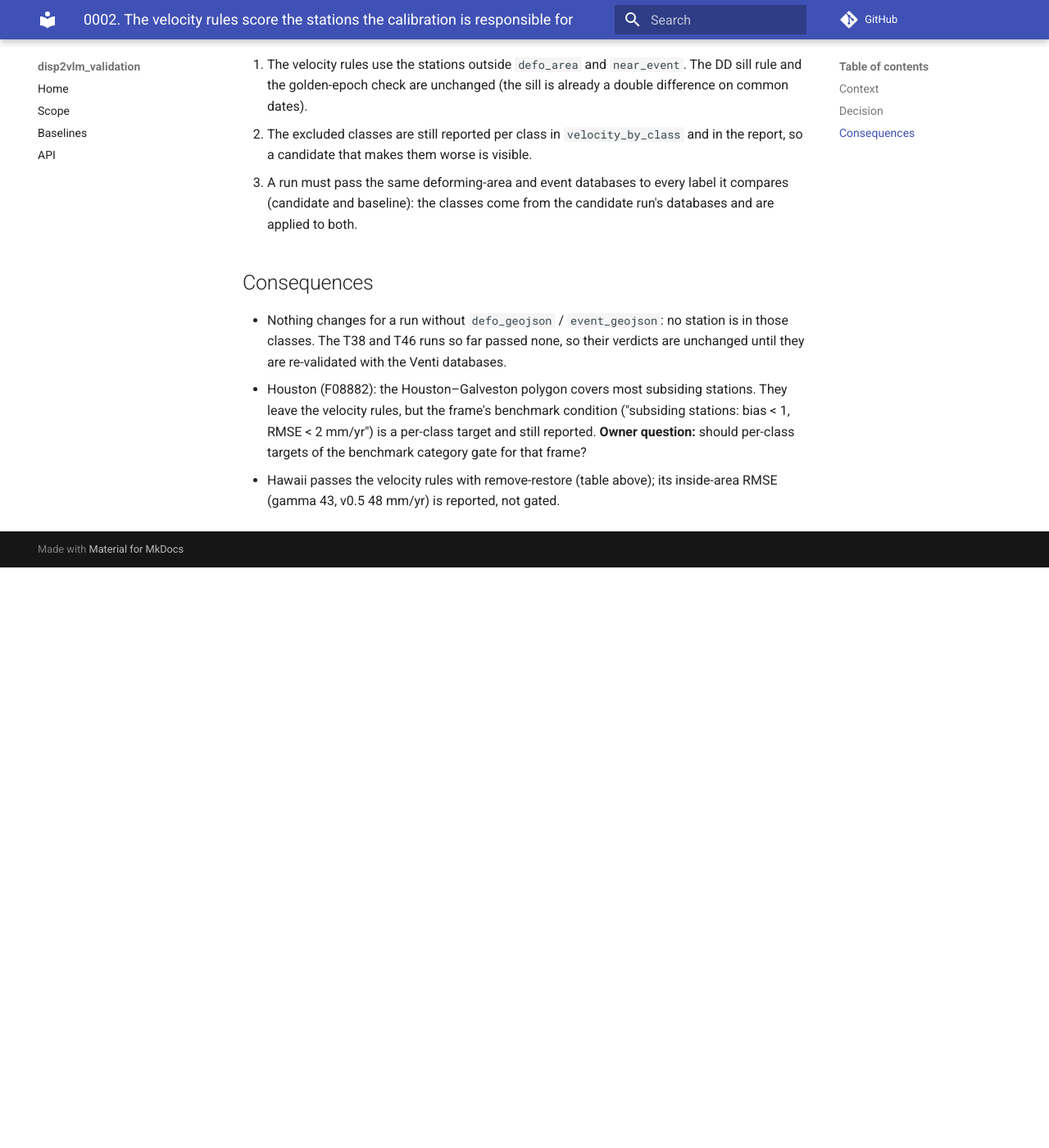
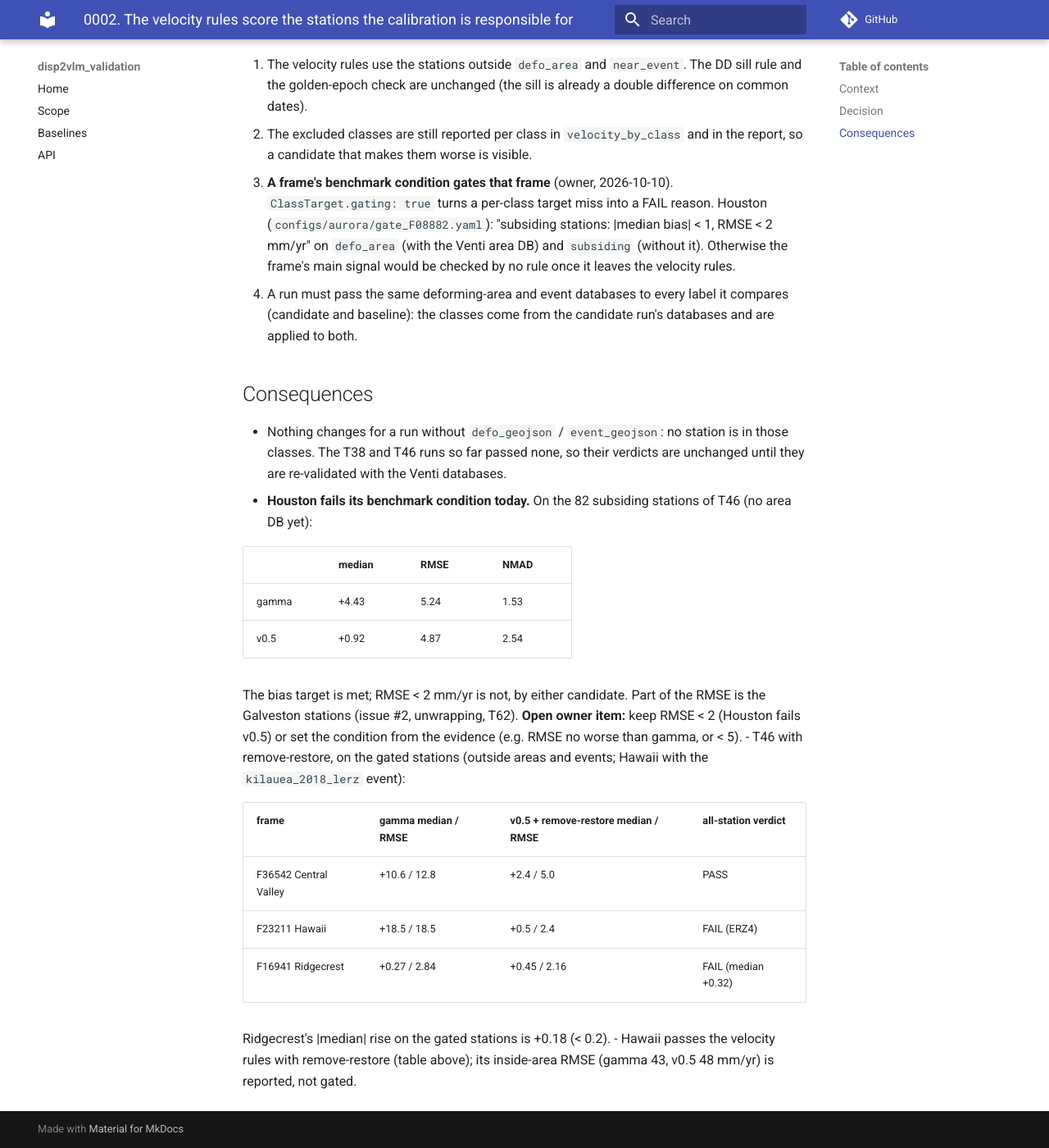
Before and after one commit to mgovorcin/disp2vlm_validation, an MkDocs documentation site: the page built from docs/decisions/0002-velocity-gate-outside-deforming-areas.md, in a window 1280 px wide and 1400 px high, scrolled down 1048 px. Shown: the whole window at 82% size. Built offline with MkDocs 1.6.1 and Material for MkDocs 9.7.7, drawn with Linux system fonts in a browser that asks for light colours; comment, search, counter and statistics services are not loaded; before the commit the page ends 1740 px from its top, so only the background shows below that; some of the changed text lies outside the part shown.

Commit message:
feat(gate): decision 0002 accepted; benchmark conditions can gate a frame
- ClassTarget.gating: a per-class target miss is a FAIL reason, not a
  note. configs/aurora/gate_F08882.yaml makes Houston's condition
  (subsiding: |median| < 1, RMSE < 2 mm/yr; defo_area with the area DB)
  gate that frame; F08882_v05.yaml points at it.
- Frame report: a "Stations the velocity rules use" table; the release
  summary and the bias-target check use the gated stations.
- Decision record: accepted; T46 remove-restore numbers on the gated
  stations; open item: Houston v0.5 meets the bias target (+0.92) but not
  RMSE < 2 (4.87; gamma 5.24).

Co-Authored-By: Claude Opus 5.5 <noreply@anthropic.com>

```diff
--- a/docs/decisions/0002-velocity-gate-outside-deforming-areas.md
+++ b/docs/decisions/0002-velocity-gate-outside-deforming-areas.md
@@ -1,6 +1,6 @@
 # 0002. The velocity rules score the stations the calibration is responsible for
 
-- **Status:** proposed (2026-10-10), for owner review
+- **Status:** accepted (owner, 2026-10-10), with decision 3 below
 - **Changes:** `requirements.GATE.velocity_excluded_classes = ("defo_area",
   "near_event")`; the `gate.yaml` field `velocity_excluded_classes`
   (`[]` restores the all-station rule); `metrics.json` gains
@@ -39,7 +39,13 @@ stable station. The 2018 eruption is now an event in the Venti event DB
    (the sill is already a double difference on common dates).
 2. The excluded classes are still reported per class in `velocity_by_class`
    and in the report, so a candidate that makes them worse is visible.
-3. A run must pass the same deforming-area and event databases to every
+3. **A frame's benchmark condition gates that frame** (owner, 2026-10-10).
+   `ClassTarget.gating: true` turns a per-class target miss into a FAIL
+   reason. Houston (`configs/aurora/gate_F08882.yaml`): "subsiding stations:
+   |median bias| < 1, RMSE < 2 mm/yr" on `defo_area` (with the Venti area
+   DB) and `subsiding` (without it). Otherwise the frame's main signal would
+   be checked by no rule once it leaves the velocity rules.
+4. A run must pass the same deforming-area and event databases to every
    label it compares (candidate and baseline): the classes come from the
    candidate run's databases and are applied to both.
 
@@ -49,10 +55,27 @@ stable station. The 2018 eruption is now an event in the Venti event DB
   station is in those classes. The T38 and T46 runs so far passed none, so
   their verdicts are unchanged until they are re-validated with the Venti
   databases.
-- Houston (F08882): the Houston–Galveston polygon covers most subsiding
-  stations. They leave the velocity rules, but the frame's benchmark
-  condition ("subsiding stations: bias < 1, RMSE < 2 mm/yr") is a per-class
-  target and still reported. **Owner question:** should per-class targets
-  of the benchmark category gate for that frame?
+- **Houston fails its benchmark condition today.** On the 82 subsiding
+  stations of T46 (no area DB yet):
+
+  | | median | RMSE | NMAD |
+  |---|---|---|---|
+  | gamma | +4.43 | 5.24 | 1.53 |
+  | v0.5 | +0.92 | 4.87 | 2.54 |
+
+  The bias target is met; RMSE < 2 mm/yr is not, by either candidate.
+  Part of the RMSE is the Galveston stations (issue #2, unwrapping, T62).
+  **Open owner item:** keep RMSE < 2 (Houston fails v0.5) or set the
+  condition from the evidence (e.g. RMSE no worse than gamma, or < 5).
+- T46 with remove-restore, on the gated stations (outside areas and
+  events; Hawaii with the `kilauea_2018_lerz` event):
+
+  | frame | gamma median / RMSE | v0.5 + remove-restore median / RMSE | all-station verdict |
+  |---|---|---|---|
+  | F36542 Central Valley | +10.6 / 12.8 | +2.4 / 5.0 | PASS |
+  | F23211 Hawaii | +18.5 / 18.5 | +0.5 / 2.4 | FAIL (ERZ4) |
+  | F16941 Ridgecrest | +0.27 / 2.84 | +0.45 / 2.16 | FAIL (median +0.32) |
+
+  Ridgecrest's |median| rise on the gated stations is +0.18 (< 0.2).
 - Hawaii passes the velocity rules with remove-restore (table above);
   its inside-area RMSE (gamma 43, v0.5 48 mm/yr) is reported, not gated.
--- a/src/disp2vlm_validation/templates/frame.html.j2
+++ b/src/disp2vlm_validation/templates/frame.html.j2
@@ -24,6 +24,11 @@ datum-free). Calibration must lower it. 95% intervals: station bootstrap, paired
 <table><tr><th>variant</th><th>n</th><th>bias</th><th>median</th><th>RMSE</th><th>std</th><th>NMAD</th><th>r²</th></tr>
 {% for name, s in m.velocity_los.items() %}<tr><td>{{ name }}</td><td>{{ s.n }}</td><td>{{ sg(s.bias, 2) }}</td><td>{{ sg(s.median, 2) }}</td>
 <td>{{ f(s.rmse, 2) }}</td><td>{{ f(s.std, 2) }}</td><td>{{ f(s.nmad, 2) }}</td><td>{{ f(s.r2, 3) }}</td></tr>{% endfor %}</table>
+{% if m.velocity_los_gate %}<h3>Stations the velocity rules use</h3>
+<table><tr><th>variant</th><th>n</th><th>bias</th><th>median</th><th>RMSE</th><th>std</th><th>NMAD</th><th>r²</th></tr>
+{% for name in ['calibrated', 'raw', 'baseline'] %}{% if name in m.velocity_los_gate %}{% set s = m.velocity_los_gate[name] %}<tr><td>{{ name }}</td><td>{{ s.n }}</td><td>{{ sg(s.bias, 2) }}</td><td>{{ sg(s.median, 2) }}</td>
+<td>{{ f(s.rmse, 2) }}</td><td>{{ f(s.std, 2) }}</td><td>{{ f(s.nmad, 2) }}</td><td>{{ f(s.r2, 3) }}</td></tr>{% endif %}{% endfor %}</table>
+<p class="muted">Gated stations: all but the classes {{ m.velocity_los_gate.excluded_classes | join(', ') or 'none' }} ({{ m.velocity_los_gate.n_excluded }} left out; decision 0002). Deforming areas and events are restored, not calibrated; they are reported per class below.</p>{% endif %}
 <p class="muted">mm/yr. "bias" is the mean residual, "median" the median one; the gate and the release target use the {{ 'median' if m.deltas.bias_statistic != 'mean' else 'mean' }} (decision 0001). Raw is referenced to one pixel, so its bias depends on that pixel; compare its std, NMAD and r².</p>
 <figure><img src="figures/velocity_scatter.svg" alt="InSAR against GNSS velocity at the stations"></figure>
 <details><summary>Station data</summary>{{ st_table }}</details>
--- a/src/disp2vlm_validation/templates/summary.html.j2
+++ b/src/disp2vlm_validation/templates/summary.html.j2
@@ -8,8 +8,8 @@
 <td>{{ f(m.double_difference.raw.sill) }} → {{ f(m.double_difference.calibrated.sill) }}</td>
 <td>{{ sg(m.sill_change_vs_raw.pct) }}%</td>
 <td>{{ (sg(m.sill_change_vs_baseline.pct) ~ '%') if m.sill_change_vs_baseline else '–' }}</td>
-<td>{{ sg(m.velocity_los.calibrated.median, 2) }}</td><td>{{ f(m.velocity_los.calibrated.rmse, 2) }}</td></tr>{% endfor %}</table>
-<p class="muted">mm/yr for velocities.</p>
+{% set v = (m.velocity_los_gate or m.velocity_los).calibrated %}<td>{{ sg(v.median, 2) }}</td><td>{{ f(v.rmse, 2) }}</td></tr>{% endfor %}</table>
+<p class="muted">mm/yr for velocities, on the stations the velocity rules use (outside deforming areas and events, decision 0002).</p>
 {% if n_pass < runs | length %}<p>FAIL reasons:</p><ul>
 {% for m in runs %}{% for r in m.verdict_reasons %}<li>{{ m.frame }}: {{ r }}</li>{% endfor %}{% endfor %}</ul>{% endif %}
 <h2>Traceability (all frames)</h2>
```
Also changed, not shown: 6 other files.
